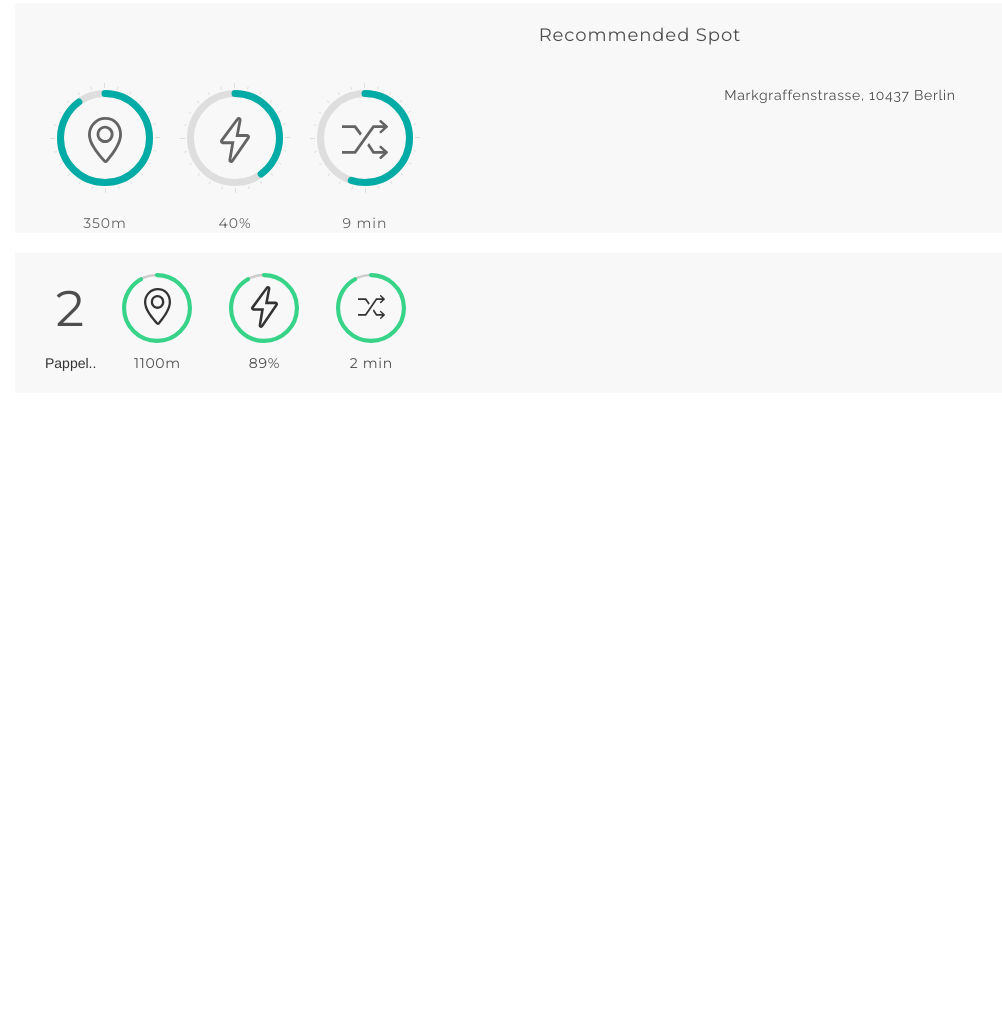
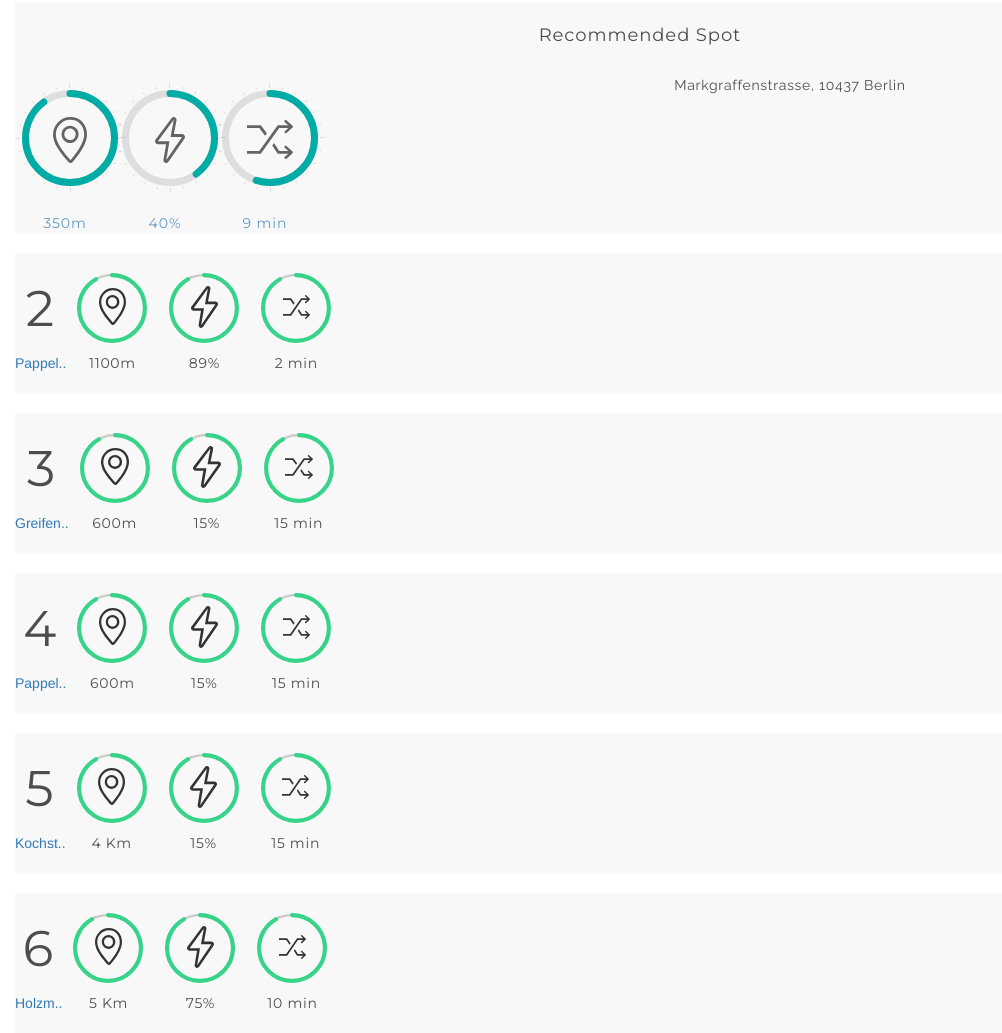
Before and after one commit to techytux/sneakpark, a plain HTML site: page results.html in a window 1280 px wide. Shown: the part 73-1106 px from the top of the page, without its empty margins (0-1002 px from the left). Before the commit the page ends 800 px from the top, so only its background shows below. Drawn offline with Linux system fonts and the light colour scheme.

Commit message:
Added links to pages

```diff
--- a/css/sneakpark.css
+++ b/css/sneakpark.css
@@ -1,3 +1,13 @@
+.zero-padding {
+	padding:0 0 0 0;
+}
+
+.spindexbg {
+	background-image: url("../img/index.png");
+	background-size: 100%;
+	background-repeat: no-repeat;
+}
+
 .show-grid {
   padding-top: 10px;
   padding-bottom: 10px;
@@ -37,13 +47,13 @@
 
 .sppie-box {
 	text-align: center;
-	padding: 0 10px 10px 10px;
+	padding: 0 0 10px 0;
 }
 
 .sppie {
-	width: 110px;
+	width: 100px;
 	float: left;
-	margin: 0 10px 0 10px;
+	margin: 0 0 0 0;
 }
 
 .sppie-box-address{
@@ -57,7 +67,7 @@
 }
 
 .sppie-inner-box {
-	padding: 20px 10px 20px 5px;
+	padding: 20px 0px 20px 0px;
   float: left;
 }
 
--- a/index.html
+++ b/results.html
@@ -40,12 +40,13 @@
         <div class="spmain-heading">Activate Search</div>
     </div>
 </div>
+<a href="map.html">
 <div class="row spbox">
 
     <div class="col-xs-12">
         <div class="spbox-heading">Recommended Spot</div>
     </div>
-    <div class="col-xs-12">
+    <div class="zero-padding">
         <div class="sppie-box">
             <span class="sppie">
                 <span class="chart" data-percent="90">
@@ -77,7 +78,7 @@
 </div>
 
 <div class="row spbox">
-    <div class="col-xs-12">
+    <div class="zero-padding">
         <div class="sppie-box">
             <div class="sppie-inner-box">
                 <div class="sppie-number"> 2 </div>
@@ -101,6 +102,107 @@
 
 </div>
 
+<div class="row spbox">
+    <div class="zero-padding">
+        <div class="sppie-box">
+            <div class="sppie-inner-box">
+                <div class="sppie-number"> 3 </div>
+                <span class="sppie-number-address">Greifen..</span>
+            </div>
+            <div class="sppie-inner-box">
+                <div class="sppie-ring-icon"><img id="svg1" src="/img/rangeicon.svg" type="image/svg+xml"></img></div>
+                <span class="sppie-ring-annotation">600m</span>
+            </div>
+            <div class="sppie-inner-box">
+                <div class="sppie-ring-icon"><img id="svg1" src="/img/chanceicon.svg" type="image/svg+xml"></img></div>
+                <span class="sppie-ring-annotation">15%</span>
+            </div>
+            <div class="sppie-inner-box">
+                <div class="sppie-ring-icon"><img id="svg1" src="/img/waitingicon.svg" type="image/svg+xml"></img></div>
+                <span class="sppie-ring-annotation">15 min</span>
+            </div>
+        </div>
+
+    </div>
+
+</div>
+
+<div class="row spbox">
+    <div class="zero-padding">
+        <div class="sppie-box">
+            <div class="sppie-inner-box">
+                <div class="sppie-number"> 4 </div>
+                <span class="sppie-number-address">Pappel..</span>
+            </div>
+            <div class="sppie-inner-box">
+                <div class="sppie-ring-icon"><img id="svg1" src="/img/rangeicon.svg" type="image/svg+xml"></img></div>
+                <span class="sppie-ring-annotation">600m</span>
+            </div>
+            <div class="sppie-inner-box">
+                <div class="sppie-ring-icon"><img id="svg1" src="/img/chanceicon.svg" type="image/svg+xml"></img></div>
+                <span class="sppie-ring-annotation">15%</span>
+            </div>
+            <div class="sppie-inner-box">
+                <div class="sppie-ring-icon"><img id="svg1" src="/img/waitingicon.svg" type="image/svg+xml"></img></div>
+                <span class="sppie-ring-annotation">15 min</span>
+            </div>
+        </div>
+
+    </div>
+
+</div>
+
+<div class="row spbox">
+    <div class="zero-padding">
+        <div class="sppie-box">
+            <div class="sppie-inner-box">
+                <div class="sppie-number"> 5 </div>
+                <span class="sppie-number-address">Kochst..</span>
+            </div>
+            <div class="sppie-inner-box">
+                <div class="sppie-ring-icon"><img id="svg1" src="/img/rangeicon.svg" type="image/svg+xml"></img></div>
+                <span class="sppie-ring-annotation">4 Km</span>
+            </div>
+            <div class="sppie-inner-box">
+                <div class="sppie-ring-icon"><img id="svg1" src="/img/chanceicon.svg" type="image/svg+xml"></img></div>
+                <span class="sppie-ring-annotation">15%</span>
+            </div>
+            <div class="sppie-inner-box">
+                <div class="sppie-ring-icon"><img id="svg1" src="/img/waitingicon.svg" type="image/svg+xml"></img></div>
+                <span class="sppie-ring-annotation">15 min</span>
+            </div>
+        </div>
+
+    </div>
+
+</div>
+
+<div class="row spbox">
+    <div class="zero-padding">
+        <div class="sppie-box">
+            <div class="sppie-inner-box">
+                <div class="sppie-number"> 6 </div>
+                <span class="sppie-number-address">Holzm..</span>
+            </div>
+            <div class="sppie-inner-box">
+                <div class="sppie-ring-icon"><img id="svg1" src="/img/rangeicon.svg" type="image/svg+xml"></img></div>
+                <span class="sppie-ring-annotation">5 Km</span>
+            </div>
+            <div class="sppie-inner-box">
+                <div class="sppie-ring-icon"><img id="svg1" src="/img/chanceicon.svg" type="image/svg+xml"></img></div>
+                <span class="sppie-ring-annotation">75%</span>
+            </div>
+            <div class="sppie-inner-box">
+                <div class="sppie-ring-icon"><img id="svg1" src="/img/waitingicon.svg" type="image/svg+xml"></img></div>
+                <span class="sppie-ring-annotation">10 min</span>
+            </div>
+        </div>
+
+    </div>
+
+</div>
+</a>
+
 <!-- Java Script -->
 <!-- Placed at the end of the document so the pages load faster -->
 <script src="js/bootstrap.min.js"></script>
--- a/server.js
+++ b/server.js
@@ -1,5 +1,5 @@
 var fs = require("fs");
-var host = "127.0.0.1";
+var host = "0.0.0.0";
 var port = 8080;
 var express = require("express");
 
```
